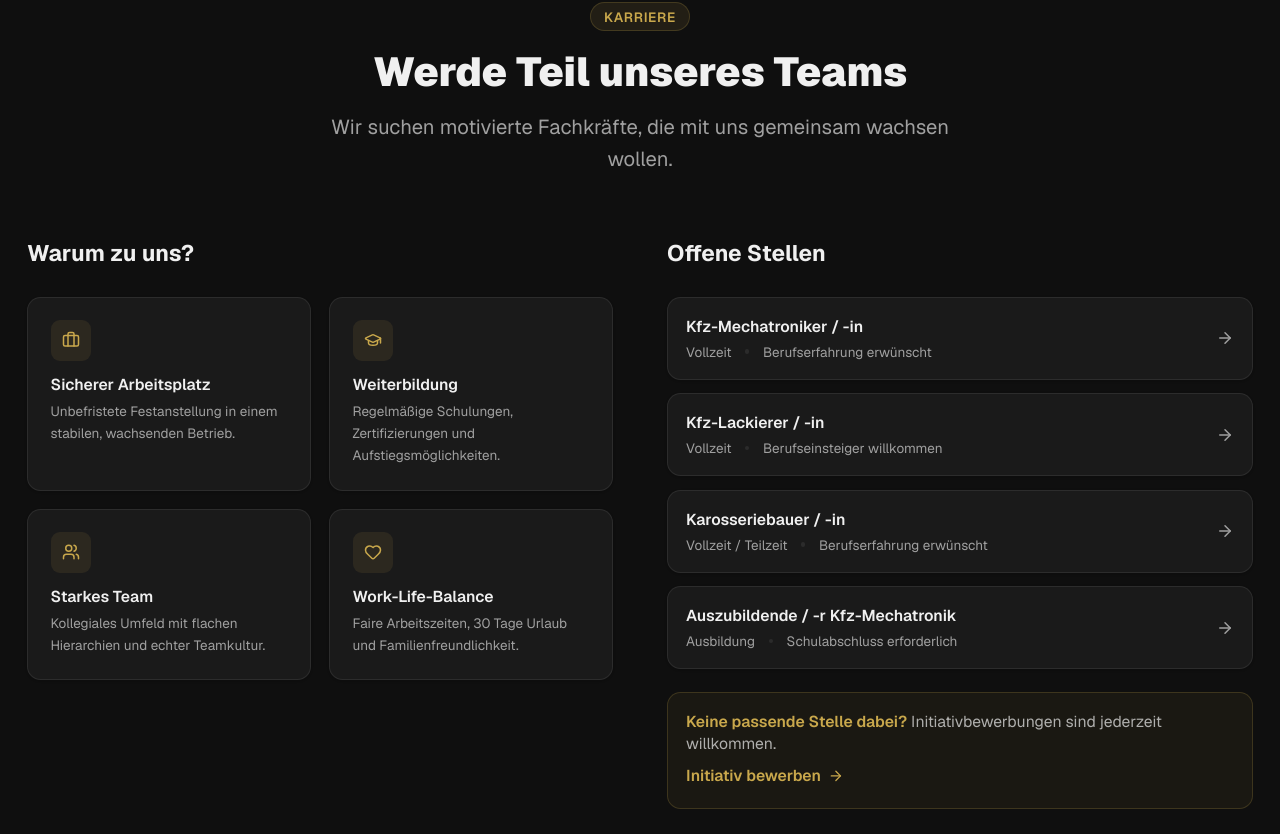
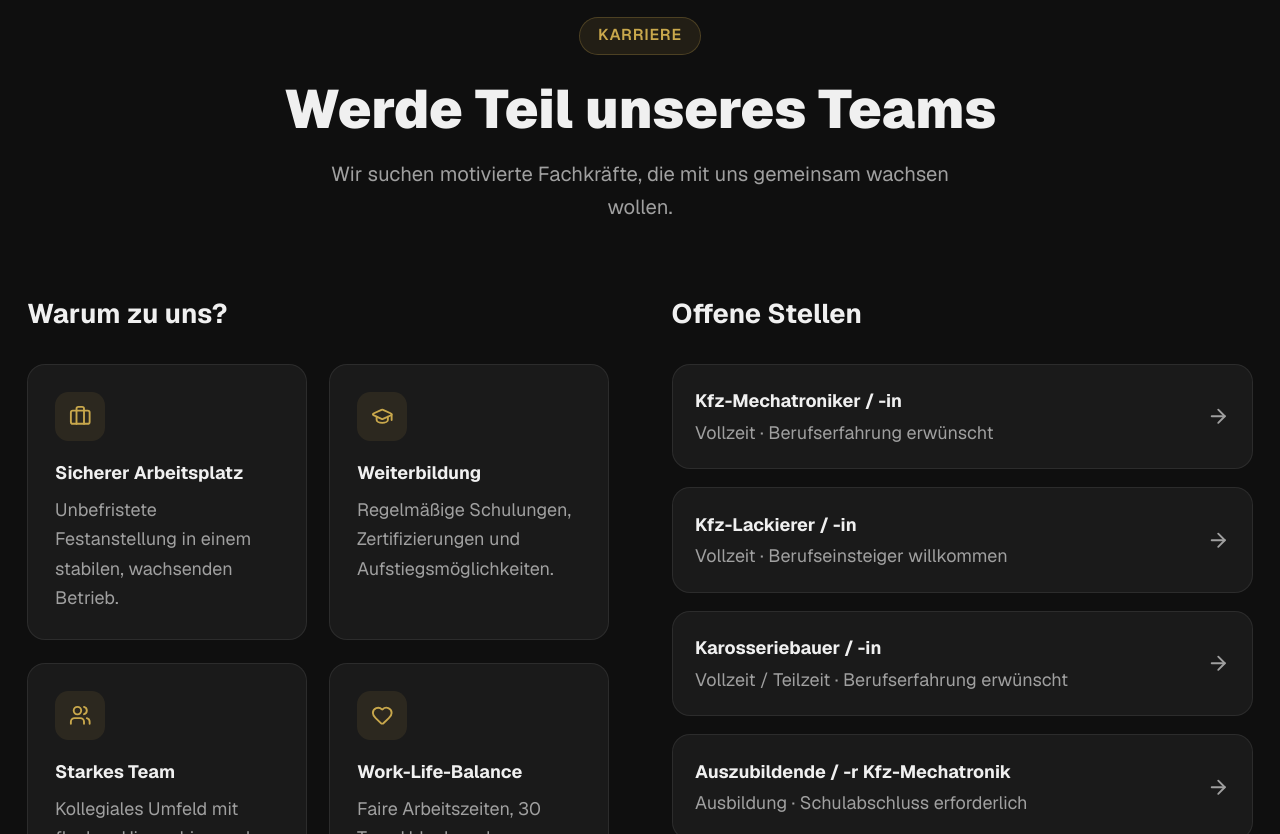
Before and after one commit to KUWEZU/template-onepager-1, a Next.js app: page / in a window 1280 px wide. Shown: the part 5046-5880 px from the top of the page. Built offline with nearby package versions, Linux system fonts and the light colour scheme.

Commit message:
refactor: WCAG AA + UX/UI overhaul — new palette, typography, components

```diff
--- a/src/components/sections/Karriere.tsx
+++ b/src/components/sections/Karriere.tsx
@@ -12,66 +12,78 @@ export function Karriere() {
   const jobs = client.karriere?.jobs ?? [];
 
   return (
-    <section id="karriere" className="py-24 bg-brand-bg" aria-labelledby="karriere-heading">
+    <section id="karriere" className="py-28 bg-brand-bg" aria-labelledby="karriere-heading">
       <div className="max-w-6xl mx-auto px-4 sm:px-6">
-        <div className="text-center mb-14">
-          <div className="inline-flex items-center gap-2 px-3 py-1 rounded-full bg-brand-primary/10 border border-brand-primary/20 mb-4">
-            <span className="text-brand-primary text-xs font-semibold uppercase tracking-wider">Karriere</span>
+
+        <div className="text-center mb-16">
+          <div className="inline-flex items-center gap-2 px-4 py-1.5 rounded-full bg-brand-primary/10 border border-brand-primary/25 mb-6">
+            <span className="text-brand-primary text-sm font-semibold uppercase tracking-wider">Karriere</span>
           </div>
-          <h2 id="karriere-heading" className="text-3xl sm:text-4xl font-black text-brand-text mb-4">Werde Teil unseres Teams</h2>
-          <p className="max-w-xl mx-auto text-brand-muted text-lg">
+          <h2 id="karriere-heading" className="text-4xl sm:text-5xl font-black text-brand-text mb-5">
+            Werde Teil unseres Teams
+          </h2>
+          <p className="max-w-xl mx-auto text-brand-muted text-lg leading-relaxed">
             Wir suchen motivierte Fachkräfte, die mit uns gemeinsam wachsen wollen.
           </p>
         </div>
 
-        <div className="grid lg:grid-cols-2 gap-12">
+        <div className="grid lg:grid-cols-2 gap-14">
+
+          {/* Benefits */}
           <div>
-            <h3 className="text-xl font-bold text-brand-text mb-6">Warum zu uns?</h3>
-            <div className="grid sm:grid-cols-2 gap-4">
+            <h3 className="text-2xl font-bold text-brand-text mb-7">Warum zu uns?</h3>
+            <div className="grid sm:grid-cols-2 gap-5">
               {BENEFITS.map(({ icon: Icon, title, text }) => (
-                <div key={title} className="bg-brand-surface border border-brand-border rounded-xl p-5 shadow-sm hover:border-brand-primary/20 transition-all">
-                  <div className="w-9 h-9 rounded-lg bg-brand-primary/10 flex items-center justify-center mb-3">
-                    <Icon className="w-4 h-4 text-brand-primary" aria-hidden="true" />
+                <div key={title}
+                  className="bg-brand-surface border border-brand-border rounded-2xl p-6
+                             hover:border-brand-primary/25 transition-all"
+                  style={{ boxShadow: "var(--card-shadow)" }}>
+                  <div className="w-11 h-11 rounded-xl bg-brand-primary/10 flex items-center justify-center mb-4">
+                    <Icon className="w-5 h-5 text-brand-primary" aria-hidden="true" />
                   </div>
-                  <p className="text-sm font-semibold text-brand-text mb-1">{title}</p>
-                  <p className="text-xs text-brand-muted leading-relaxed">{text}</p>
+                  <p className="text-base font-bold text-brand-text mb-2">{title}</p>
+                  <p className="text-base text-brand-muted leading-relaxed">{text}</p>
                 </div>
               ))}
             </div>
           </div>
 
+          {/* Stellen */}
           <div>
-            <h3 className="text-xl font-bold text-brand-text mb-6">Offene Stellen</h3>
-            <ul className="space-y-3" role="list" aria-label="Stellenangebote">
+            <h3 className="text-2xl font-bold text-brand-text mb-7">Offene Stellen</h3>
+            <ul className="space-y-4" role="list" aria-label="Stellenangebote">
               {jobs.map((job) => (
                 <li key={job.title}>
                   <a href="#kontakt"
-                    className="flex items-center justify-between gap-4 bg-brand-surface border border-brand-border rounded-xl p-4 shadow-sm hover:border-brand-primary/25 transition-all group"
+                    className="flex items-center justify-between gap-4 bg-brand-surface border border-brand-border rounded-2xl p-5
+                               hover:border-brand-primary/30 transition-all group min-h-[72px]"
+                    style={{ boxShadow: "var(--card-shadow)" }}
                     aria-label={`Stelle: ${job.title}`}>
                     <div>
-                      <p className="text-sm font-semibold text-brand-text group-hover:text-brand-primary transition-colors">{job.title}</p>
-                      <div className="flex items-center gap-3 mt-1">
-                        <span className="text-xs text-brand-muted">{job.type}</span>
-                        <span className="w-1 h-1 rounded-full bg-brand-border" aria-hidden="true" />
-                        <span className="text-xs text-brand-muted">{job.experience}</span>
-                      </div>
+                      <p className="text-base font-bold text-brand-text group-hover:text-brand-primary transition-colors">
+                        {job.title}
+                      </p>
+                      <p className="text-base text-brand-muted mt-1">{job.type} · {job.experience}</p>
                     </div>
-                    <ArrowRight className="w-4 h-4 text-brand-muted group-hover:text-brand-primary shrink-0 transition-colors" aria-hidden="true" />
+                    <ArrowRight className="w-5 h-5 text-brand-muted group-hover:text-brand-primary shrink-0 transition-colors" aria-hidden="true" />
                   </a>
                 </li>
               ))}
             </ul>
 
-            <div className="mt-5 p-4 bg-brand-primary/[0.06] border border-brand-primary/20 rounded-xl">
-              <p className="text-sm text-brand-text/70">
-                <span className="font-semibold text-brand-primary">Keine passende Stelle dabei?</span>
-                {" "}Initiativbewerbungen sind jederzeit willkommen.
+            <div className="mt-6 p-6 bg-brand-primary/[0.06] border border-brand-primary/20 rounded-2xl">
+              <p className="text-base text-brand-text/80 leading-relaxed">
+                <span className="font-bold text-brand-primary">Keine passende Stelle dabei?</span><br />
+                Initiativbewerbungen sind jederzeit willkommen.
               </p>
-              <a href="#kontakt" className="inline-flex items-center gap-1.5 mt-2 text-sm font-semibold text-brand-primary hover:underline">
-                Initiativ bewerben <ArrowRight className="w-3.5 h-3.5" aria-hidden="true" />
+              <a href="#kontakt"
+                className="inline-flex items-center gap-2 mt-4 px-5 py-2.5 bg-brand-primary text-white
+                           font-semibold rounded-xl hover:bg-brand-primary-hover transition-all text-base min-h-[44px]">
+                Initiativ bewerben <ArrowRight className="w-4 h-4" aria-hidden="true" />
               </a>
             </div>
           </div>
+
         </div>
       </div>
     </section>
```
